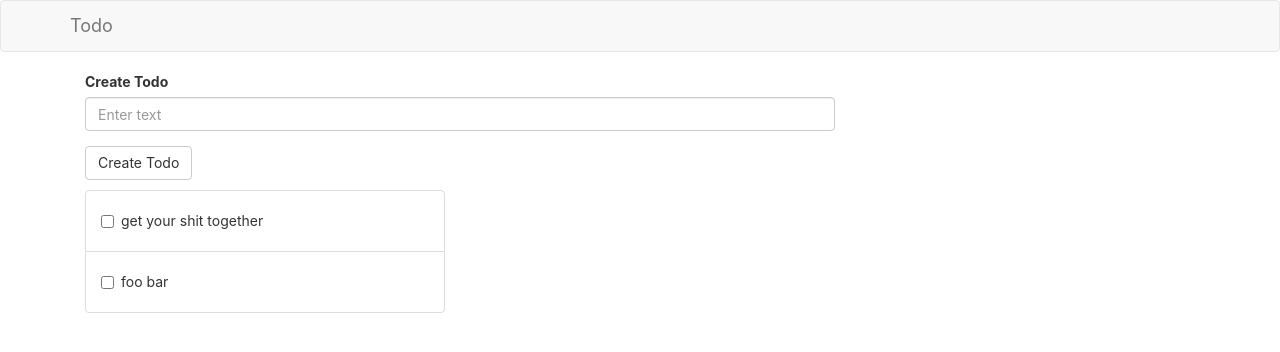
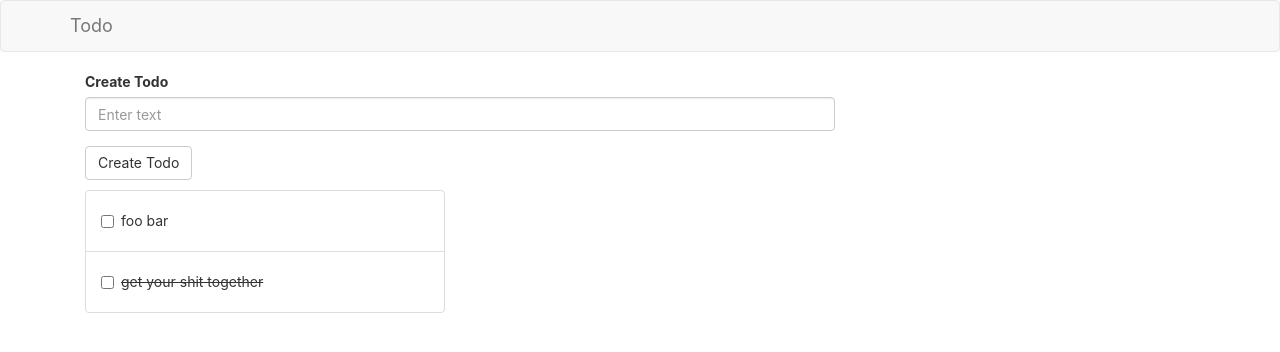
Before and after one commit to JoelV/react-todo, a React (Create React App) app: page / in a window 1280 px wide. Shown: the top 352 px of the page. Built offline with nearby package versions, Linux system fonts and the light colour scheme.

Commit message:
more stuff

```diff
--- a/package.json
+++ b/package.json
@@ -3,6 +3,7 @@
   "version": "0.1.0",
   "private": true,
   "dependencies": {
+    "ramda": "^0.26.1",
     "react": "^16.7.0",
     "react-bootstrap": "^0.32.4",
     "react-dom": "^16.7.0",
--- a/src/App.js
+++ b/src/App.js
@@ -3,18 +3,39 @@ import './App.css';
 import { Navbar, Grid, Row, Col} from 'react-bootstrap';
 import TodoList from './components/TodoList'
 import TodoAdd from './components/TodoAdd'
+import * as R from 'ramda';
 
+
+const byDone = R.groupBy((todo) => {
+  if(todo.isDone === true) {
+    return 'isDone';
+  } else {
+    return 'notDone'
+  }
+});
 class App extends Component {
   constructor(props) {
     super(props)
     this.state = {
-      todos: [{ id: 1, todo: 'get your shit together' },
-              { id: 2, todo: 'foo bar' }]
+      todos: [{ id: 1, todo: 'get your shit together', isDone: true },
+              { id: 2, todo: 'foo bar', isDone: false }]
     }
     this.updateTodos = this.updateTodos.bind(this)
+    this.flipIsDone = this.flipIsDone.bind(this)
+    this.orderTodos = this.orderTodos.bind(this)
   }
   updateTodos(newTodo) {
     this.setState({ todos: [...this.state.todos, newTodo]})
+  }
+  flipIsDone(todo) {
+    const index = R.findIndex(R.propEq('id', todo.id))(this.state.todos)
+    this.setState({ todos: R.assocPath([index, 'isDone'], !todo.isDone, this.state.todos) })
+  }
+  orderTodos(todos) {
+    const splittedTodos = byDone(todos)
+    const notDone = splittedTodos.notDone || []
+    const isDone = splittedTodos.isDone || []
+    return R.concat(notDone, isDone)
   }
   render() {
     return (
@@ -35,7 +56,8 @@ class App extends Component {
             </Row>
             <Row style={{marginTop:'10px'}}>
               <Col md={4}>
-                <TodoList todos={this.state.todos}></TodoList>
+                <TodoList todos={this.orderTodos(this.state.todos)}
+                          flipIsDone={this.flipIsDone}/>
               </Col>
             </Row>
           </Grid>
--- a/src/components/TodoItem.js
+++ b/src/components/TodoItem.js
@@ -7,16 +7,25 @@ class TodoItem extends Component {
       isDone: false
     };
     this.handleCheckChanged = this.handleCheckChanged.bind(this)
+    this.showTodo = this.showTodo.bind(this)
   }
   handleCheckChanged(e) {
-    this.setState({ isDone: !this.state.isDone })
+    this.props.flipIsDone(this.props.todo)
+  }
+  showTodo(todo) {
+    if (todo.isDone === true) {
+      return <del>{todo.todo}</del>
+    } else {
+      return (todo.todo)
+    }
   }
   render() {
     return (
       <ListGroupItem>
-        <Checkbox checked={this.state.isDone}
-                  onChange={this.handleCheckChanged}>
-          {this.props.todo.todo}
+        <Checkbox checked={this.props.isDone}
+                  onChange={this.handleCheckChanged}
+                  >
+          {this.showTodo(this.props.todo)}
         </Checkbox>
       </ListGroupItem>
     );
--- a/src/components/TodoList.js
+++ b/src/components/TodoList.js
@@ -6,7 +6,8 @@ class TodoList extends Component {
     return (
       <ListGroup>
         {this.props.todos.map(todo =>
-          (<TodoItem key={todo.id} todo={todo} />)
+          (<TodoItem key={todo.id} todo={todo}
+                     flipIsDone={this.props.flipIsDone}/>)
         )}
       </ListGroup>
     );
```
Also changed, not shown: 1 other file (tests, documents, lock files or other folders).
